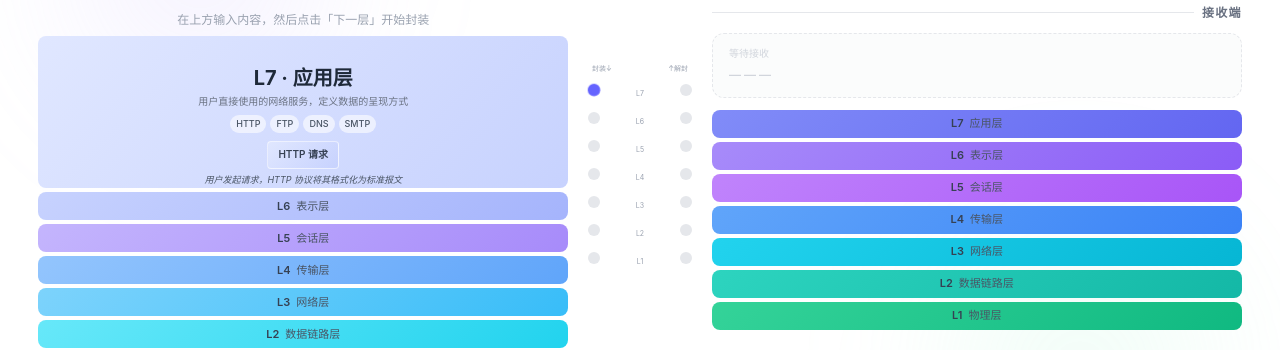
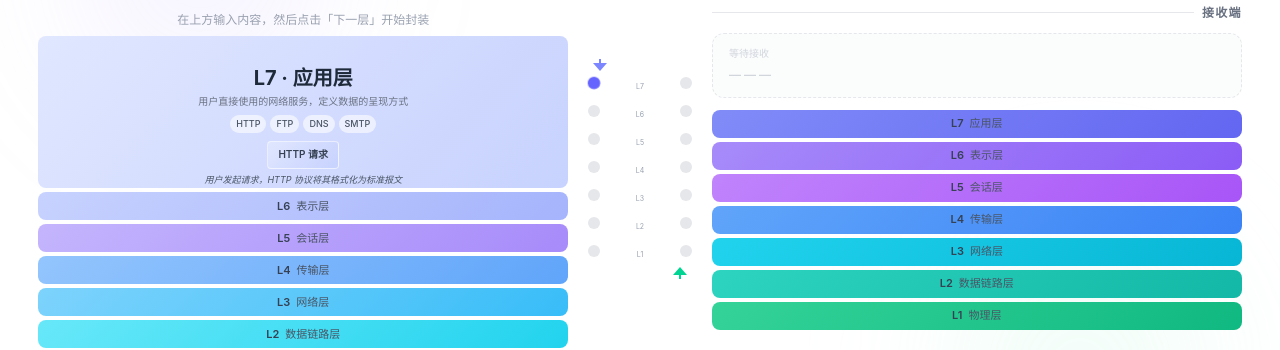
Before and after one commit to lirumao/osi-model-interactive, a Next.js app: page /explore in a window 1280 px wide. Shown: the part 231-581 px from the top of the page. Built offline with nearby package versions, Linux system fonts and the light colour scheme.

Commit message:
feat(ui): remove indicator labels; add bouncing direction arrow

```diff
--- a/src/components/ExploreStage.tsx
+++ b/src/components/ExploreStage.tsx
@@ -17,6 +17,8 @@ function LayerIndicator({ phase, senderActive, receiverActive }: {
 }) {
   const senderDotRefs = useRef<(HTMLDivElement | null)[]>([])
   const receiverDotRefs = useRef<(HTMLDivElement | null)[]>([])
+  const senderArrowRef = useRef<SVGSVGElement>(null)
+  const receiverArrowRef = useRef<SVGSVGElement>(null)
 
   useEffect(() => {
     senderDotRefs.current.forEach((el, i) => {
@@ -41,14 +43,32 @@ function LayerIndicator({ phase, senderActive, receiverActive }: {
     })
   }, [receiverActive, phase])
 
+  useEffect(() => {
+    if (!senderArrowRef.current) return
+    const tl = gsap.timeline({ repeat: -1 })
+    tl.to(senderArrowRef.current, { y: 6, duration: 0.5, ease: 'power1.inOut' })
+    tl.to(senderArrowRef.current, { y: 0, duration: 0.5, ease: 'power1.inOut' })
+    return () => { tl.kill() }
+  }, [])
+
+  useEffect(() => {
+    if (!receiverArrowRef.current) return
+    const tl = gsap.timeline({ repeat: -1 })
+    tl.to(receiverArrowRef.current, { y: -6, duration: 0.5, ease: 'power1.inOut' })
+    tl.to(receiverArrowRef.current, { y: 0, duration: 0.5, ease: 'power1.inOut' })
+    return () => { tl.kill() }
+  }, [])
+
   if (phase === 'transmitting' || phase === 'complete') return null
 
   return (
     <div className="relative z-10 flex flex-col items-center gap-0 select-none w-full px-2">
-      {/* 标签 */}
-      <div className="flex w-full justify-between mb-1 px-1">
-        <span className="text-[7px] text-gray-400">封装↓</span>
-        <span className="text-[7px] text-gray-400">↑解封</span>
+      {/* 顶部箭头行：发送端朝下箭头 */}
+      <div className="flex w-full justify-between mb-1 px-1 items-center" style={{ minHeight: 16 }}>
+        <svg ref={senderArrowRef} width="16" height="12" viewBox="0 0 16 12" className="text-indigo-400" fill="currentColor">
+          <path d="M8 0L15 8H9V12H7V8H1L8 0Z" transform="rotate(180 8 6)" />
+        </svg>
+        <div />
       </div>
 
       {/* 7层双点轨道 */}
@@ -87,6 +107,14 @@ function LayerIndicator({ phase, senderActive, receiverActive }: {
           </div>
         )
       })}
+
+      {/* 底部箭头行：接收端朝上箭头 */}
+      <div className="flex w-full justify-between mt-1 px-1 items-center" style={{ minHeight: 16 }}>
+        <div />
+        <svg ref={receiverArrowRef} width="16" height="12" viewBox="0 0 16 12" className="text-emerald-400" fill="currentColor">
+          <path d="M8 0L15 8H9V12H7V8H1L8 0Z" />
+        </svg>
+      </div>
     </div>
   )
 }
```
